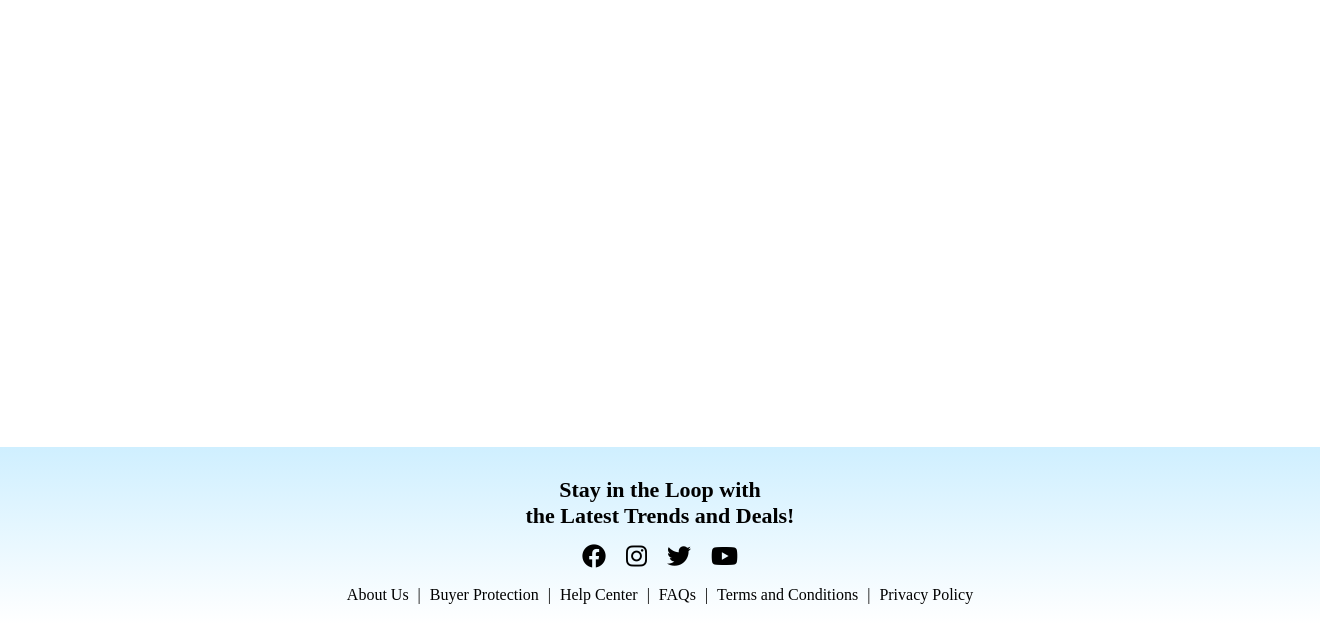
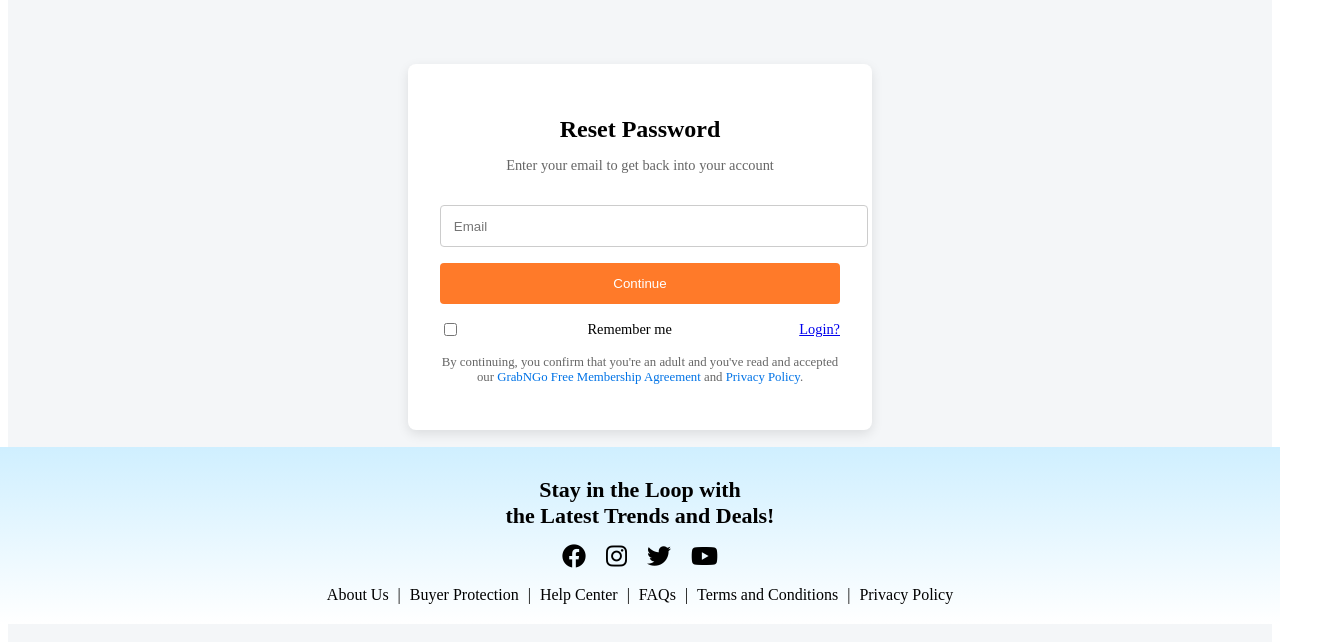
Before and after one commit to SudeeraDilshan/GrabNGo-Frontend, an Angular app: page /reset-password in a window 1280 px wide. Before the commit this address led to /. Shown: the part 176-818 px from the top of the page, 1320 px wide, since content can reach past the window. Built offline with nearby package versions, Linux system fonts and the light colour scheme.

Commit message:
Reset-Password Component Created

```diff
--- a/src/app/footer/footer.component.css
+++ b/src/app/footer/footer.component.css
@@ -1,11 +1,17 @@
+body, html {
+  height: 100%;
+  margin: 0;
+}
+
 .footer {
-  position: absolute; /* Position the footer at the bottom */
-  bottom: 0;  /* Align it to the bottom of the page */
-  left: 0; /* Ensure it's aligned to the left edge */
-  width: 100%; /* Make it span the full width */
+  position: fixed;
+  bottom: 0;
+  left: 0;
+  width: 100%;
   background: linear-gradient(to top, #ffffff, #cfefff);
   padding: 20px;
   text-align: center;
+  box-sizing: border-box;
 }
 
 .footer-content h2 {
--- /dev/null
+++ b/src/app/reset-password/reset-password.component.css
@@ -0,0 +1,78 @@
+.reset-password-page {
+  display: flex;
+  flex-direction: column;
+  align-items: center;
+  justify-content: center;
+  min-height: 100vh;
+  background-color: #f4f6f8;
+  position: relative;
+  text-align: center;
+  padding-bottom: 60px; /* Added padding at the bottom to create space for the footer */
+}
+
+.reset-password-container {
+  margin-top: 50px;
+  padding-top: 20px;
+  margin-bottom: 20px;
+  width: 100%;
+  max-width: 400px;
+  background-color: white;
+  padding: 2rem;
+  border-radius: 8px;
+  box-shadow: 0 4px 12px rgba(0, 0, 0, 0.1);
+}
+
+h2 {
+  font-size: 1.5rem;
+  margin-bottom: 0.5rem;
+}
+
+p {
+  color: #666;
+  font-size: 0.9rem;
+}
+
+input[type="email"] {
+  width: 100%;
+  padding: 0.8rem;
+  margin: 1rem 0;
+  border: 1px solid #ccc;
+  border-radius: 4px;
+}
+
+button {
+  width: 100%;
+  padding: 0.8rem;
+  background-color: #ff7a29;
+  color: white;
+  border: none;
+  border-radius: 4px;
+  cursor: pointer;
+}
+
+button:hover {
+  background-color: #e06625;
+}
+
+.remember-me {
+  display: flex;
+  align-items: center;
+  justify-content: space-between;
+  font-size: 0.9rem;
+  margin-top: 1rem;
+}
+
+.terms {
+  font-size: 0.8rem;
+  color: #666;
+  margin-top: 1rem;
+}
+
+.terms a {
+  color: #0073e6;
+  text-decoration: none;
+}
+
+.terms a:hover {
+  text-decoration: underline;
+}
--- /dev/null
+++ b/src/app/reset-password/reset-password.component.html
@@ -0,0 +1,20 @@
+<div class="reset-password-page">
+  <div class="reset-password-container">
+    <h2>Reset Password</h2>
+    <p>Enter your email to get back into your account</p>
+    <form (ngSubmit)="onSubmit()">
+      <input type="email" placeholder="Email" [(ngModel)]="email" name="email" required />
+      <button type="submit">Continue</button>
+      <div class="remember-me">
+        <input type="checkbox" id="rememberMe" [(ngModel)]="rememberMe" name="rememberMe" />
+        <label for="rememberMe">Remember me</label>
+        <a href="/login">Login?</a>
+      </div>
+    </form>
+    <p class="terms">
+      By continuing, you confirm that you're an adult and you've read and accepted our
+      <a href="/membership-agreement">GrabNGo Free Membership Agreement</a> and
+      <a href="/privacy-policy">Privacy Policy</a>.
+    </p>
+  </div>
+</div>
--- /dev/null
+++ b/src/app/reset-password/reset-password.component.ts
@@ -0,0 +1,17 @@
+import { Component } from '@angular/core';
+
+@Component({
+  selector: 'app-reset-password',
+  templateUrl: './reset-password.component.html',
+  styleUrls: ['./reset-password.component.css']
+})
+export class ResetPasswordComponent {
+  email: string = '';
+  rememberMe: boolean = false;
+
+  onSubmit() {
+    // Code to handle form submission
+    console.log('Email:', this.email);
+    console.log('Remember Me:', this.rememberMe);
+  }
+}
```
Also changed, not shown: src/app/app-routing.module.ts (+10 -6 lines), src/app/app.module.ts (+6 -2 lines), 1 other file (tests, documents, lock files or other folders).
